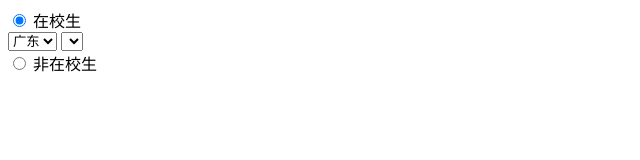
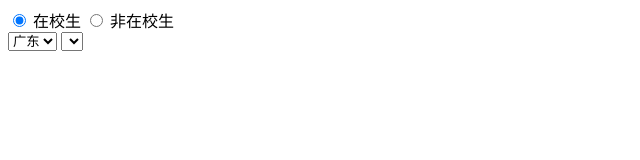
Before and after one commit to Unknown-ife/ife-2016-spring, a plain HTML site: page 02/task_31/yzzting/index.html in a window 1280 px wide. Both pictures are taken after a click on the radio button 19 px from the left and 20 px from the top of the page. Shown: the whole page, without its empty margins (0-640 px from the left). Drawn offline with Linux system fonts and the light colour scheme.

Commit message:
finish task-31 yzzting

```diff
--- a/02/task_31/yzzting/index.html
+++ b/02/task_31/yzzting/index.html
@@ -4,13 +4,19 @@
 <head>
     <meta charset="UTF-8">
     <title>task_31</title>
+    <style>
+        div{
+            display: none;
+            position: absolute;
+        }
+    </style>
 </head>
 
 <body>
     <form action class="formStyle">
-        <input type="radio" name="stu">
+        <input type="radio" name="stu" id="inStu">
         <label for="stu">在校生</label>
-        <div class="stuBlock">
+        <div>
             <select class="stuSelect" id="stuSelect">
                 <option value="a">广东</option>
                 <option value="b">浙江</option>
@@ -20,9 +26,13 @@
             <select class="citySelect" id="citySelect">
             </select>
         </div>
-        <input type="radio" name="word">
+        <input type="radio" name="stu" id="outStu">
         <label for="word">非在校生</label>
+        <div>
+            <span>就业单位</span>
+            <input type="text" placeholder="输入就业单位">
+        </div>
     </form>
 </body>
-
+<script src="js/main.js" charset="utf-8"></script>
 </html>
--- a/02/task_31/yzzting/js/main.js
+++ b/02/task_31/yzzting/js/main.js
@@ -0,0 +1,40 @@
+(function() {
+    var cityData = [
+        ["潮州", "广州", "深圳", "汕头"],
+        ["杭州", "温州", "义乌", "宁波"],
+        ["厦门", "福州", "漳州", "泉州"],
+        ["昆明", "大理", "丽江", "香格里拉"]
+    ];
+    window.onload = function() {
+        var stu = document.getElementById('stuSelect');
+        var city = document.getElementById('citySelect');
+        var div = document.getElementsByTagName('div');
+        var form = document.getElementsByTagName("form")[0];
+
+        function checkRadio(ev) {
+            var ev = ev || window.event;
+            var target = ev.target || ev.srcElement;
+            if (target.name && target.name == "stu") {
+                if (target.id === "inStu") {
+                    div[0].style.display = "block";
+                    div[1].style.display = "none"
+                } else if (target.id = "outStu") {
+                    div[1].style.display = "block";
+                    div[0].style.display = "none"
+                }
+            }
+        }
+
+        function updateForm() {
+            var item = '';
+            var arr = cityData[this.selectedIndex];
+            for (var i = 0; i < arr.length; i++) {
+                item += '<option>' + arr[i] + '</option>'
+            }
+            city.innerHTML = item;
+        }
+        form.onclick = checkRadio;
+        stu.onclick = updateForm;
+    }
+
+})()
```
Also changed, not shown: 02/task_30/yzzting/index.html (+2 -2 lines), 1 other file.
